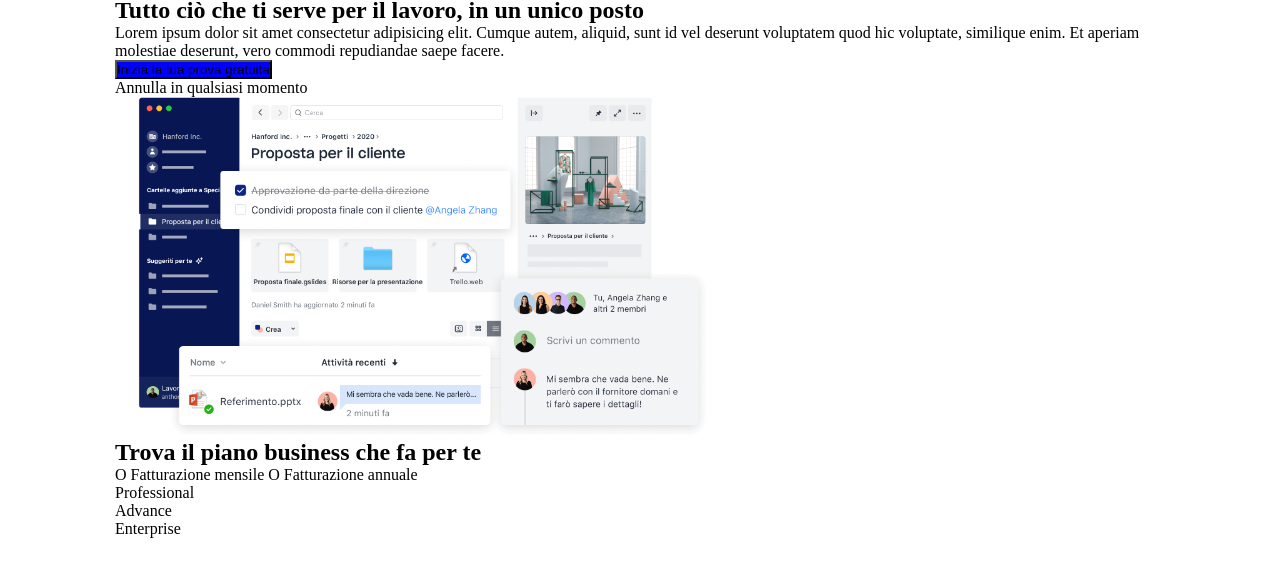
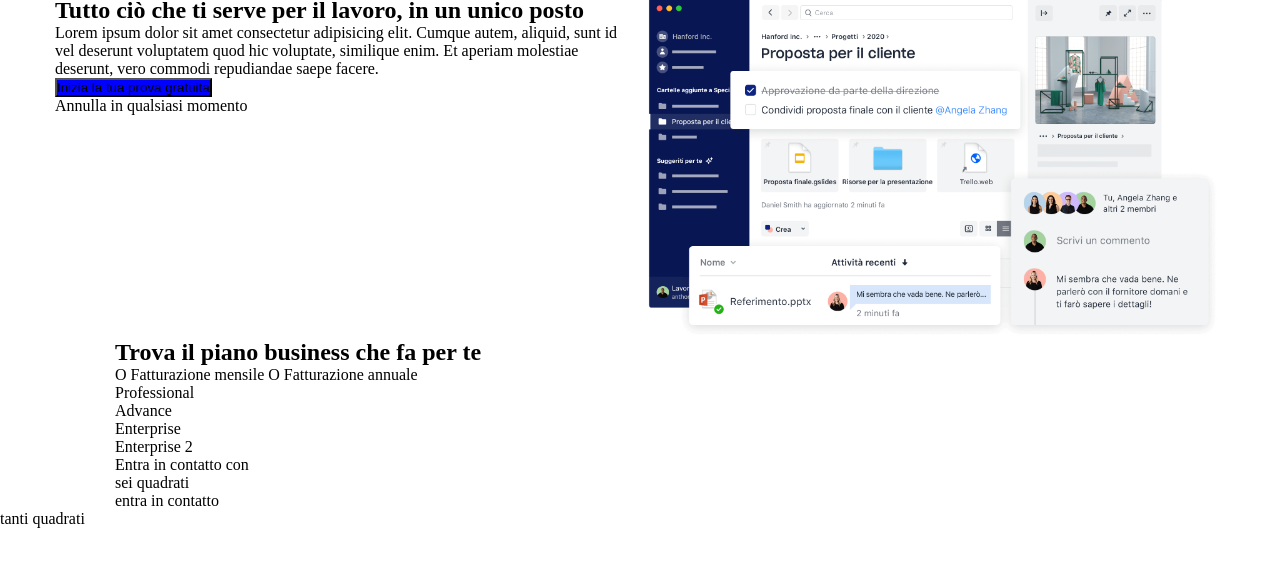
Before and after one commit to bonvi83/htmlcss-dropbox, a plain HTML site: page index.html in a window 1280 px wide. Shown: the part 42-618 px from the top of the page. Drawn offline with Linux system fonts and the light colour scheme.

Commit message:
add struttura base

```diff
--- a/css/style.css
+++ b/css/style.css
@@ -42,6 +42,15 @@ button {
 }
 
 .container {
+    display: flex;
+    max-width: 1200px;
+    margin-left: auto;
+    margin-right: auto;
+    padding-left: 15px;
+    padding-right: 15px;
+}
+
+.container2 {
     max-width: 1080px;
     margin-left: auto;
     margin-right: auto;
@@ -49,13 +58,8 @@ button {
     padding-right: 15px;
 }
 
-.chetiserve {
-    display: flex;
-    background-color: grey;
-}
-
 .colonna {
-    width: 500px;
+    width: 250px;
     height: 1000px;
     border: 5px solid black;
 }
--- a/index.html
+++ b/index.html
@@ -43,18 +43,23 @@
         </section>
 
         <section>
-            <div class="container">
-                <div>
-                    <h2>Trova il piano business che fa per te</h2>
-                    O Fatturazione mensile  O Fatturazione annuale
-
-                    <div class="colanna">Professional</div>
-                    <div class="colanna">Advance</div>
-                    <div class="colanna">Enterprise</div>
-
-                </div>
+            <div class="container2">
+                <h2>Trova il piano business che fa per te</h2>
+                O Fatturazione mensile  O Fatturazione annuale
+                <div class="colanna">Professional</div>
+                <div class="colanna">Advance</div>
+                <div class="colanna">Enterprise</div>
+                <div>Enterprise 2</div>
+                <div>Entra in contatto con</div>
             </div>
         </section>
+
+        <section class="container2">
+            <div>sei quadrati</div>
+            <div>entra in contatto</div>
+        </section>
+
+        <div>tanti quadrati</div>
 
     </main>
 
```
